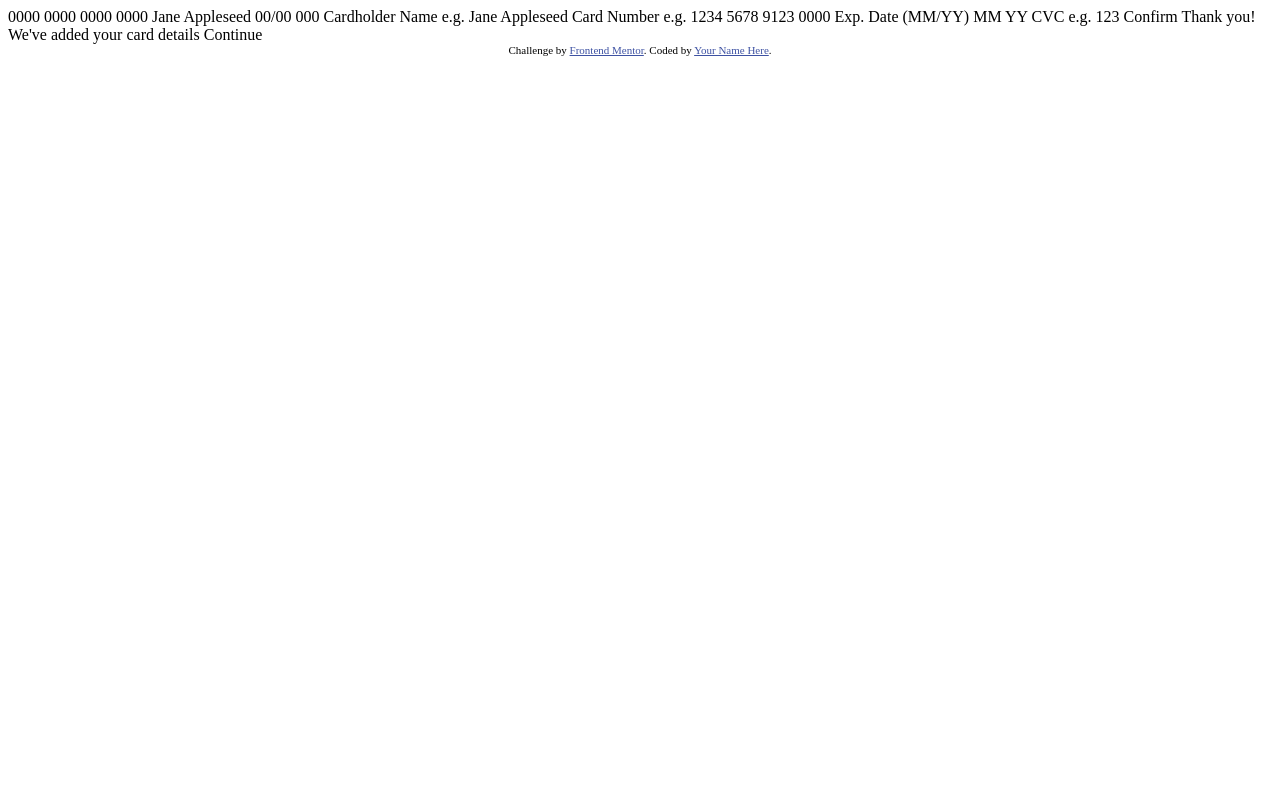
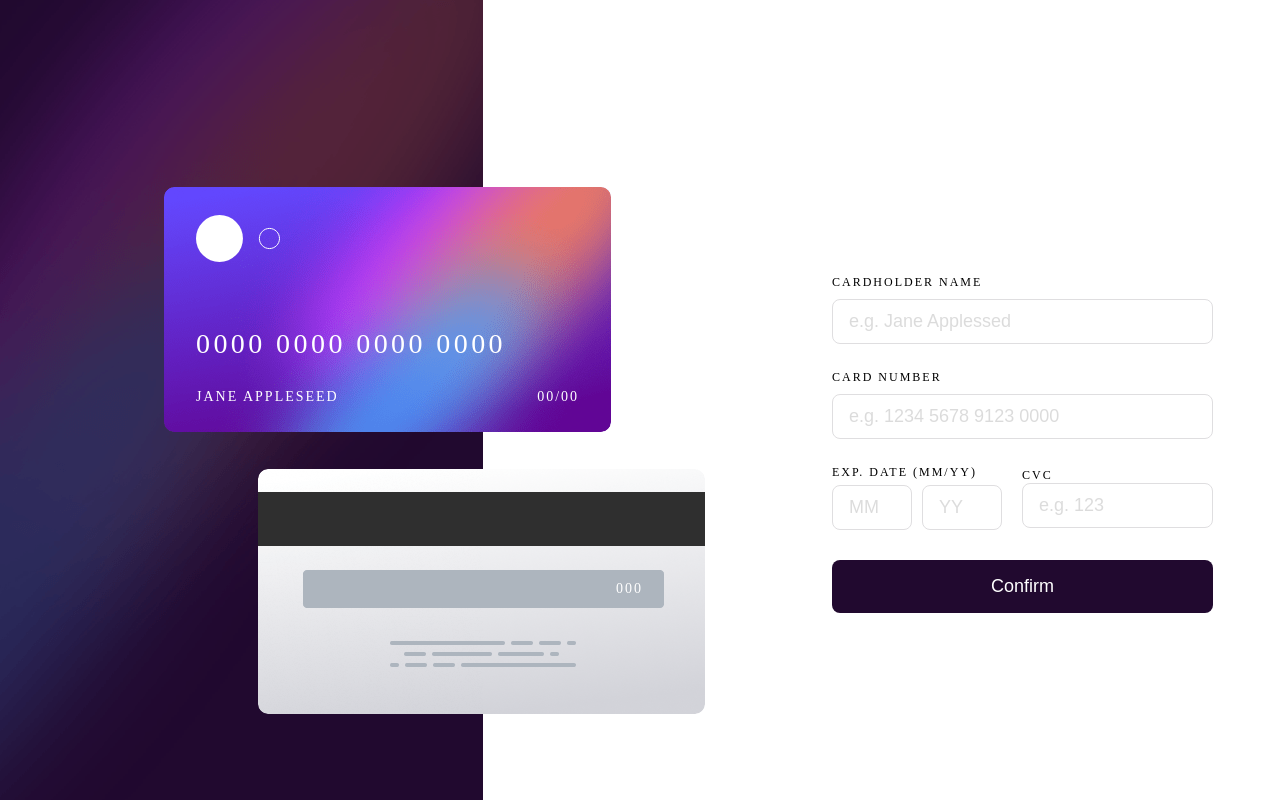
Before and after one commit to AlesiaKlemenia/card-picker, a plain HTML site: page index.html in a window 1280 px wide. Drawn offline with Linux system fonts and the light colour scheme; a web font is replaced by a local one.

Commit message:
Add PC static layout

```diff
--- a/index.html
+++ b/index.html
@@ -5,6 +5,8 @@
   <meta name="viewport" content="width=device-width, initial-scale=1.0"> <!-- displays site properly based on user's device -->
 
   <link rel="icon" type="image/png" sizes="32x32" href="./images/favicon-32x32.png">
+  <link rel="stylesheet" href="style.css">
+  <link href="https://fonts.cdnfonts.com/css/space-grotesk" rel="stylesheet">
 
   <title>Frontend Mentor | Interactive card details form</title>
 
@@ -15,37 +17,46 @@
   </style>
 </head>
 <body>
-
-  0000 0000 0000 0000
-  Jane Appleseed
-  00/00
-
-  000
-
-  Cardholder Name
-  e.g. Jane Appleseed
-
-  Card Number
-  e.g. 1234 5678 9123 0000
-
-  Exp. Date (MM/YY)
-  MM
-  YY
-
-  CVC
-  e.g. 123
-
-  Confirm
-
-  <!-- Completed state start -->
-
-  Thank you!
-  We've added your card details
-  Continue
-
+  <div class="sidebar"></div>
+  <div class="cards">
+    <div class="card front">
+      <svg width="84" height="47" fill="none" xmlns="http://www.w3.org/2000/svg"><ellipse cx="23.478" cy="23.5" rx="23.478" ry="23.5" fill="#fff"/><path d="M83.5 23.5c0 5.565-4.507 10.075-10.065 10.075-5.559 0-10.065-4.51-10.065-10.075 0-5.565 4.506-10.075 10.065-10.075 5.558 0 10.065 4.51 10.065 10.075Z" stroke="#fff"/></svg>
+      <span>0000 0000 0000 0000</span>
+      <div>
+        <p class="name">JANE APPLESEED</p>
+        <p class="date">00/00</p>
+      </div>
+    </div>
+    <div class="card back">
+      <span>000</span>
+    </div>
+  </div>
+  <form name="creds" class="creds">
+    <div>
+      <span>CARDHOLDER NAME</span>
+      <input form="creds" type="text" placeholder="e.g. Jane Applessed" required>
+    </div>
+    <div>
+      <span>CARD NUMBER</span>
+      <input form="creds" type="text" placeholder="e.g. 1234 5678 9123 0000" required>
+    </div>
+    <div class="wrapper">
+      <div class="date-field">
+        <span>EXP. DATE (MM/YY)</span>
+        <input form="creds" type="text" inputmode="numeric" pattern="\d*" placeholder="MM" required>
+        <input form="creds" type="text" inputmode="numeric" pattern="\d*" placeholder="YY" required>
+      </div>
+      <div class="cvc-field">
+        <span>CVC</span>
+        <input form="creds" type="text" inputmode="numeric" pattern="\d*" placeholder="e.g. 123" required>
+      </div>
+    </div>
+    <input type="submit" value="Confirm"></input>
+  </form>
+  <!-- Completed state start
   <div class="attribution">
     Challenge by <a href="https://www.frontendmentor.io?ref=challenge" target="_blank">Frontend Mentor</a>.
-    Coded by <a href="#">Your Name Here</a>.
+    Coded by <a href="#">Alesia Klemenia</a>. -->
   </div>
 </body>
 </html>
--- /dev/null
+++ b/style.css
@@ -0,0 +1,200 @@
+@import url('https://fonts.cdnfonts.com/css/space-grotesk');
+
+body {
+    padding: 0;
+    margin: 0;
+    height: 100vh;
+    width: 100vw;
+
+    display: flex;
+
+    font-family: 'Space Grotesk';
+    font-style: normal;
+    font-weight: 500;
+}
+
+.sidebar {
+    width: 483px;
+    height: 100%;
+    background: url('./images/bg-main-desktop.png') no-repeat;
+}
+
+.cards {
+    width: 541px;
+    height: 527px;
+
+    position: absolute;
+    left: 164px;
+    top: 187px;
+
+    display: flex;
+    flex-direction: column;
+    justify-content: space-between;
+}
+
+.card {
+    margin: 0;
+    padding: 0;
+    width: 447px;
+    height: 245px;
+    border-radius: 10px;
+    color: white;
+
+    display: flex;
+}
+
+.card > * {
+    position: absolute;
+
+    letter-spacing: 3.42222px;
+    font-size: 28px;
+    line-height: 36px;
+}
+
+.card svg {
+    top: 28px;
+    left: 32px;
+}
+
+.card > span {
+    top: 139px;
+    left: 32px;
+}
+
+.card > div {
+    top: 200.5px;
+    left: 32px;
+    width: 383.14px;
+
+    display: flex;
+    justify-content: space-between;
+
+    font-size: 14px;
+    line-height: 18px;
+
+    letter-spacing: 2px;
+    text-transform: uppercase;
+}
+
+.card > div > p {
+    margin :0;
+    margin: 0;
+}
+
+.front {
+    background: url('./images/bg-card-front.png') no-repeat;
+}
+
+.back {
+    background: url('./images/bg-card-back.png') no-repeat;
+    align-self: flex-end;
+}
+
+.back > span {
+    position: absolute;
+    top: 393px;
+    left: 452px;
+
+    font-size: 14px;
+    line-height: 18px;
+
+    text-align: right;
+    letter-spacing: 2px;
+    text-transform: uppercase;
+}
+
+form {
+    width: 381px;
+    height: 352px;
+
+    position: absolute;
+    top: 275px;
+    left: 832px;
+
+    display: flex;
+    flex-direction: column;
+    flex-wrap: wrap;
+}
+
+form > div,
+form > button {
+    width: 381px;
+    height: 69px;
+    margin-bottom: 26px;
+}
+
+form > div {
+    display: flex;
+    flex-direction: column;
+    justify-content: space-between;
+}
+
+.date-field {
+    width: 170px;
+
+    display: flex;
+    flex-direction: row;
+    flex-wrap: wrap;
+}
+
+.date-field > input {
+    width: 80px;
+}
+
+.date-field > input:first-of-type {
+    margin-right: 10px;
+}
+
+.cvc-field {
+    width: 191px;
+
+    justify-self: flex-end;
+}
+
+.cvc-field > input {
+    width: 191px;
+}
+
+form > div span {
+    font-size: 12px;
+    line-height: 15px;
+    letter-spacing: 2px;
+    text-transform: uppercase;
+}
+
+form > div input {
+    height: 45px;
+    padding: 11px 16px;
+
+    box-sizing: border-box;
+    border: 1px solid #DFDEE0;
+    border-radius: 8px;
+
+    font-size: 18px;
+    line-height: 23px;
+
+    color: #21092F;
+}
+
+input::placeholder {
+    mix-blend-mode: normal;
+    opacity: 0.25;
+}
+
+form > input {
+    height: 53px;
+    padding: 0;
+    border: none;
+
+    font-size: 18px;
+    line-height: 23px;
+    color: white;
+
+    background: #21092F;
+    border-radius: 8px;
+}
+
+.wrapper {
+    display: flex;
+    flex-direction: row;
+}
```
